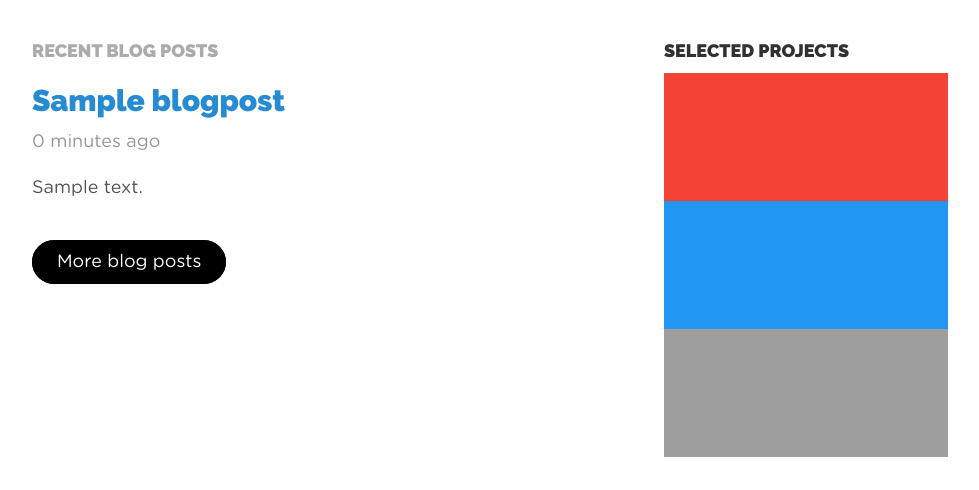
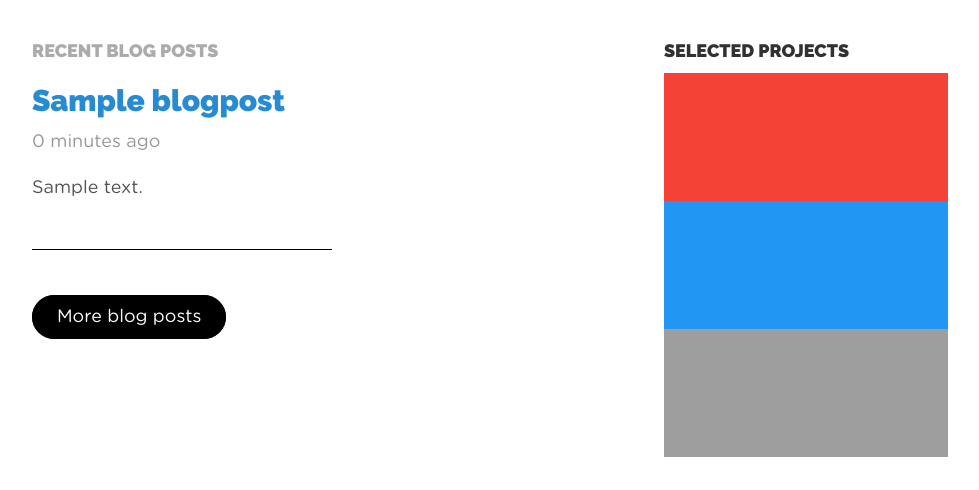
Before and after one commit to cpkthompson/cpkthompson.github.io, a Django app: page / in a window 1280 px wide. Shown: the part 564-1054 px from the top of the page, without its empty margins (150-1129 px from the left). Run offline with Django 3.2, Linux system fonts and the light colour scheme; tables that the repository leaves empty hold one stand-in row (values such as "Sample post"); some libraries are stand-ins or nearby versions.

Commit message:
Fixed up

```diff
--- a/frontend/templates/frontend/index.html
+++ b/frontend/templates/frontend/index.html
@@ -5,7 +5,7 @@
         <div class="w3-content w3-padding-32">
             <div class="w3-xlarge w3-opacity">Hi. Hello. I'm</div>
             <div class="w3-jumbo w3-hide-small" style="font-family: Raleway">Charles Thompson</div>
-            <div class="w3-hide-large w3-hide-medium" style="font-family: Raleway">Charles Thompson</div>
+            <div class="w3-xxlarge w3-hide-large w3-hide-medium" style="font-family: Raleway">Charles Thompson</div>
             <div class="w3-xlarge w3-opacity w3-margin-bottom" style="text-transform: uppercase;font-weight: bold">Designer & Developer</div>
             <hr style="width:100px;border:5px solid white;padding: 0px" class="w3-round-large">
             <br>
@@ -24,6 +24,11 @@
                     <p>{{ blog_post.post_body|truncatewords:20 }}</p>
                     <br>
                 {% endfor %}
+                  <div style="max-width: 300px" >
+                    <div style="height: 0;border: 0; border-top: 1px solid black; margin: 0; "></div>
+                </div>
+                <br>
+                <br>
                 <a href="/blog" class="w3-border-black w3-black w3-padding-large w3-round-xxlarge w3-hover-white w3-border">More blog posts</a>
             {% else %}
                 <br>
@@ -47,6 +52,7 @@
             {% else %}
                 <br>
             {% endif %}
+            <br>
         </aside>
     </div>
 {% endblock %}
```
